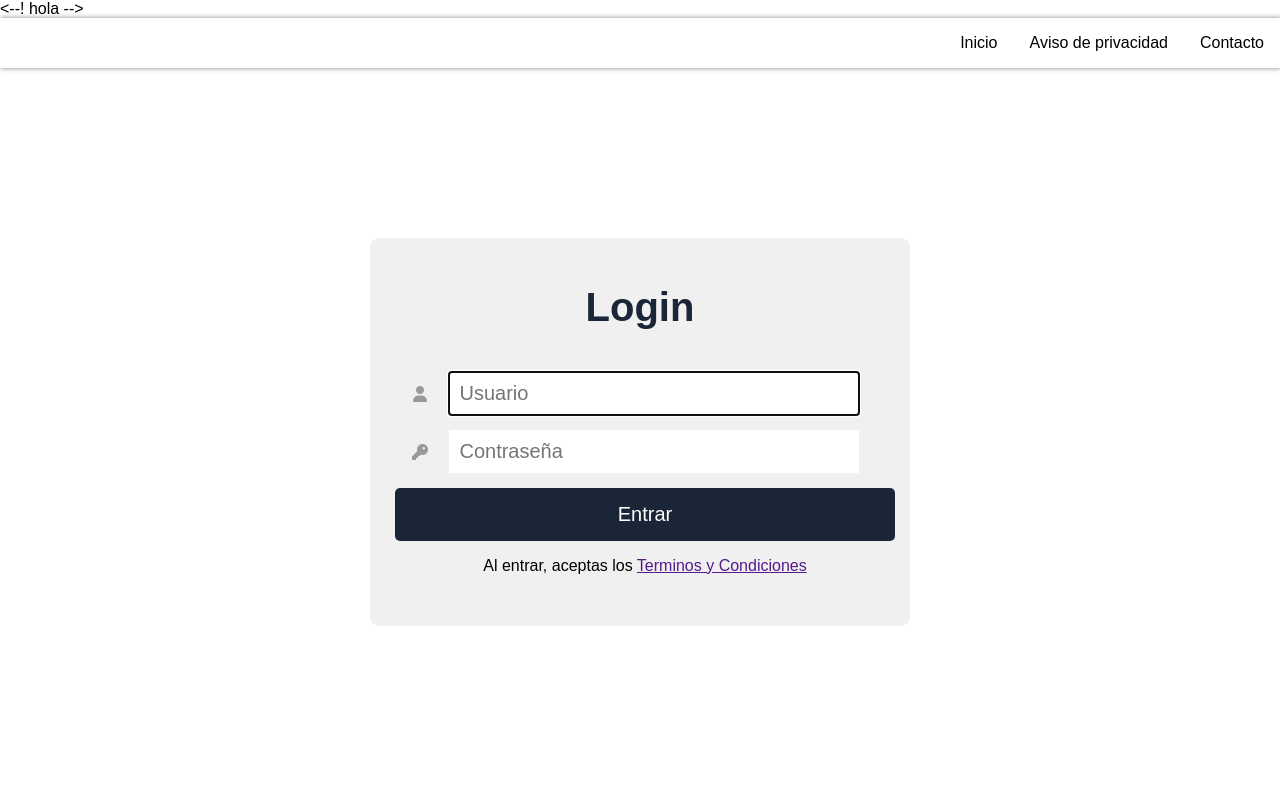
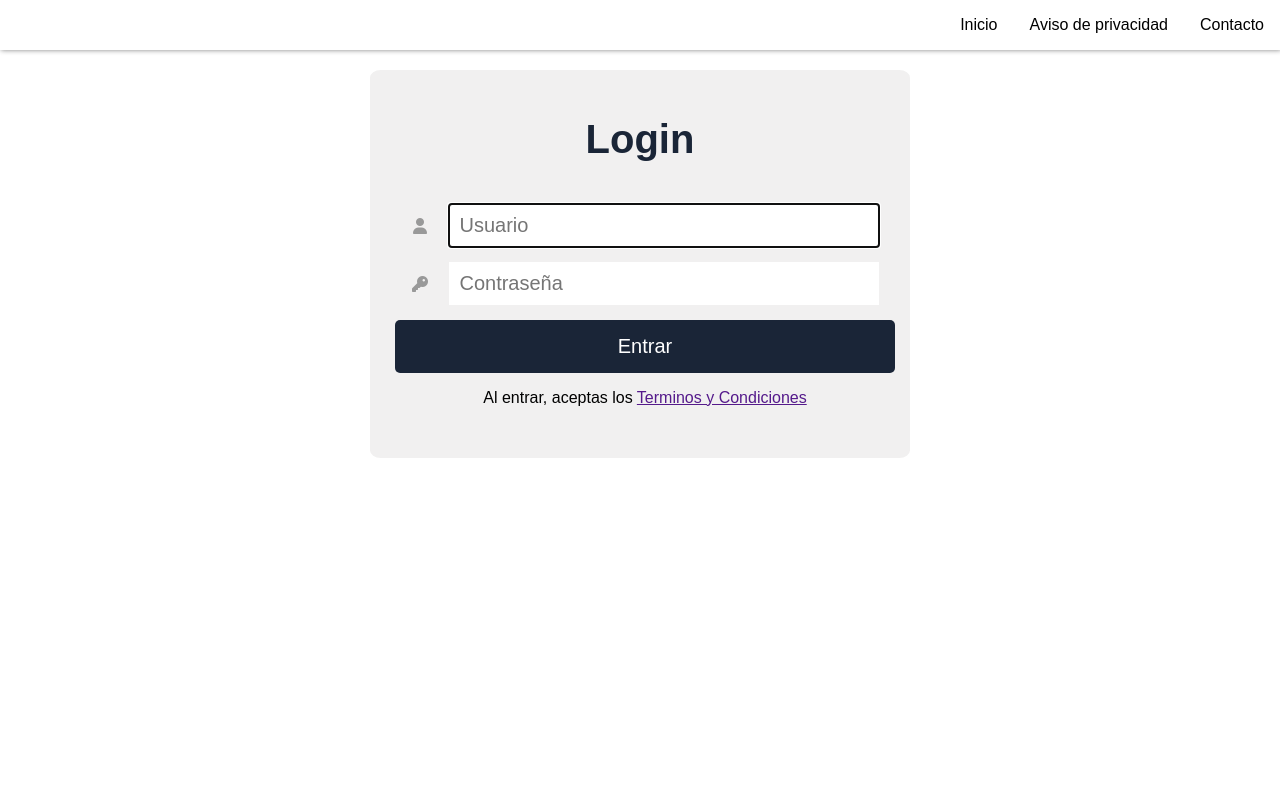
Before and after one commit to Maracuy/repo1, a PHP site: page / in a window 1280 px wide. Run offline with PHP 8.4, Linux system fonts and the light colour scheme; some libraries are stand-ins or nearby versions.

Commit message:
Update index.php

```diff
--- a/index.php
+++ b/index.php
@@ -5,7 +5,6 @@ if (isset($_SESSION['user'])){
 header("Location: admin/index.php");
 }
 ?>
-<--! hola -->
 <!DOCTYPE html>
 <html lang="es">
 <head>
```
